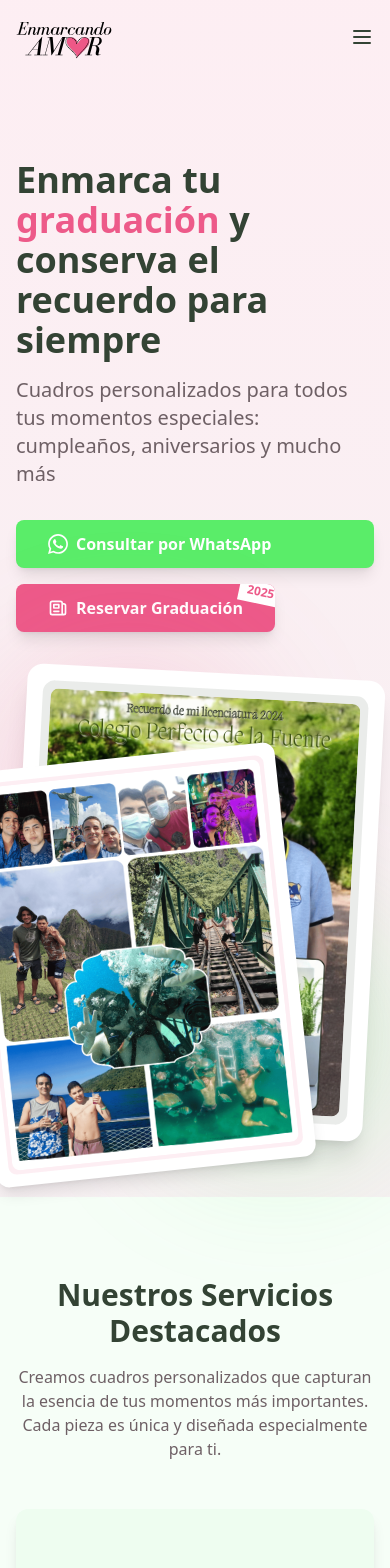
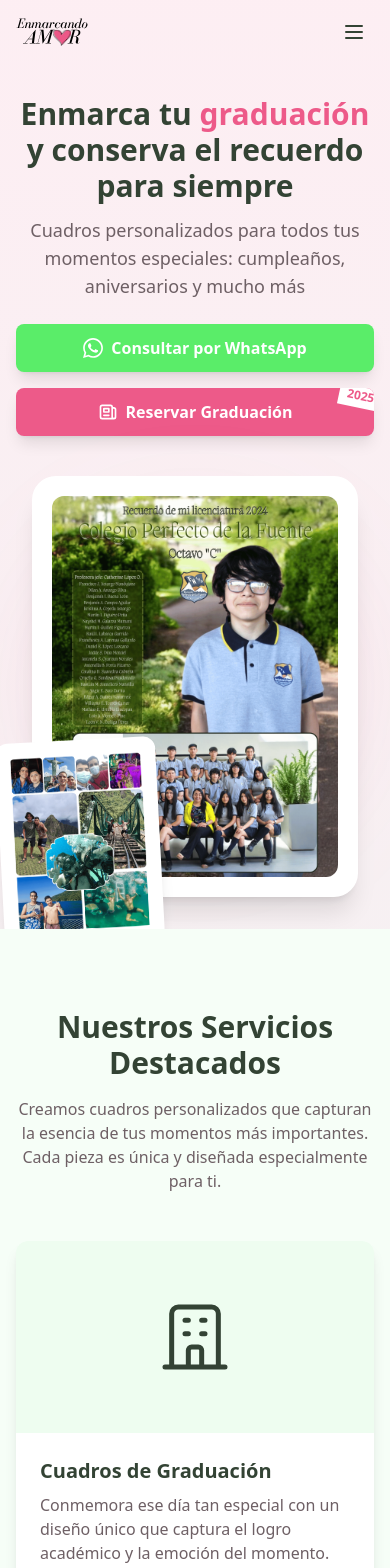
Before and after one commit to fMoyano90/enmarcandoamor, a React (Vite) app: page / in a window 390 px wide. Shown: the top 1568 px of the page. Built offline with nearby package versions, Linux system fonts and the light colour scheme.

Commit message:
Last images added and responsive improved

```diff
--- a/src/components/GallerySection.tsx
+++ b/src/components/GallerySection.tsx
@@ -6,9 +6,8 @@ import graduacionHorizontal3 from '../assets/graduacion-horizontal-3.png';
 
 import graduacionHorizontal1 from '../assets/graduacion-horizontal-1.png';
 import viajeHorizontal1 from '../assets/viaje-horizontal-1.png';
-import graduacionVertical1 from '../assets/graduacion-vertical-1.png';
-// import graduacionHorizontal1 from '../assets/graduacion-horizontal-1.png';
-// import graduacionHorizontal1 from '../assets/graduacion-horizontal-1.png';
+import amorHorizontal1 from '../assets/amor-horizontal-1.png';
+import familiaHorizontal1 from '../assets/familia-horizontal-1.png';
 
 // Definimos las imágenes de la galería
 const galleryImages = [
@@ -32,7 +31,7 @@ const galleryImages = [
   },
   {
     id: 4,
-    src: graduacionVertical1,
+    src: amorHorizontal1,
     alt: 'Cuadro especial día del amor',
     category: 'Amor'
   },
@@ -44,9 +43,9 @@ const galleryImages = [
   },
   {
     id: 6,
-    src: graduacionHorizontal2,
-    alt: 'Cuadro de graduación personalizado con fotos',
-    category: 'Graduación'
+    src: familiaHorizontal1,
+    alt: 'Cuadro de recuerdo familiar personalizado',
+    category: 'Familia'
   }
 ];
 
@@ -74,6 +73,7 @@ const GalleryImage = ({ src, alt, category, index, onClick }: GalleryImageProps)
           src={src}
           alt={alt}
           className="w-full h-full object-cover object-center"
+          loading="lazy"
         />
       </div>
       <div className="absolute inset-0 bg-gradient-to-t from-black/70 to-transparent opacity-0 group-hover:opacity-100 transition-opacity flex items-end p-4">
@@ -100,10 +100,10 @@ export const GallerySection = () => {
   };
 
   return (
-    <section id="galeria" className="py-20">
-      <div className="container mx-auto px-4">
+    <section id="galeria" className="py-20 overflow-x-hidden">
+      <div className="px-4 sm:px-6 md:px-8">
         <motion.div
-          className="text-center mb-12"
+          className="text-center mb-12 max-w-7xl mx-auto"
           initial={{ opacity: 0, y: 20 }}
           whileInView={{ opacity: 1, y: 0 }}
           transition={{ duration: 0.6 }}
@@ -115,7 +115,7 @@ export const GallerySection = () => {
           </p>
         </motion.div>
 
-        <div className="grid grid-cols-1 md:grid-cols-2 lg:grid-cols-3 gap-6">
+        <div className="grid grid-cols-1 md:grid-cols-2 lg:grid-cols-3 gap-6 max-w-7xl mx-auto">
           {galleryImages.map((image, index) => (
             <GalleryImage
               key={image.id}
@@ -142,6 +142,7 @@ export const GallerySection = () => {
                 src={galleryImages[currentImage].src}
                 alt={galleryImages[currentImage].alt}
                 className="max-h-[80vh] max-w-full mx-auto object-contain"
+                loading="lazy"
               />
               <div className="text-white text-center mt-4">
                 <p>{galleryImages[currentImage].alt}</p>
--- a/src/components/HeroSection.tsx
+++ b/src/components/HeroSection.tsx
@@ -13,9 +13,90 @@ export const HeroSection = () => {
   };
 
   return (
-    <section className="bg-gradient-to-b from-amor-rosa/10 to-amor-malva/10 min-h-[90vh] flex items-center pt-24">
-      <div className="container mx-auto px-4 py-16">
-        <div className="flex flex-col md:flex-row items-center justify-between gap-10">
+    <section className="bg-gradient-to-b from-amor-rosa/10 to-amor-malva/10 min-h-[90vh] flex items-center pt-16 md:pt-24 overflow-x-hidden">
+      <div className="container mx-auto px-4 py-8 md:py-16">
+        {/* Vista móvil */}
+        <div className="md:hidden">
+          <div className="mb-10">
+            <motion.div
+              className="w-full text-center"
+              initial={{ opacity: 0, x: -50 }}
+              animate={{ opacity: 1, x: 0 }}
+              transition={{ duration: 0.8 }}
+            >
+              <h1 className="text-3xl sm:text-4xl font-bold text-amor-verde-oscuro mb-3">
+                Enmarca tu <span className="text-amor-rosa">graduación</span> y conserva el recuerdo para siempre
+              </h1>
+              <h2 className="text-lg sm:text-xl text-amor-gris mb-6">
+                Cuadros personalizados para todos tus momentos especiales:
+                cumpleaños, aniversarios y mucho más
+              </h2>
+              <div className="flex flex-col gap-4 justify-center">
+                <motion.button
+                  className="w-full bg-amor-verde-claro hover:bg-amor-verde-medio text-white font-semibold py-3 px-6 rounded-lg shadow-lg flex items-center justify-center gap-2 transition-all"
+                  onClick={handleWhatsAppClick}
+                  whileHover={{ scale: 1.05 }}
+                  whileTap={{ scale: 0.95 }}
+                >
+                  <svg xmlns="http://www.w3.org/2000/svg" className="h-5 w-5" fill="currentColor" viewBox="0 0 24 24">
+                    <path d="M.057 24l1.687-6.163c-1.041-1.804-1.588-3.849-1.587-5.946.003-6.556 5.338-11.891 11.893-11.891 3.181.001 6.167 1.24 8.413 3.488 2.245 2.248 3.481 5.236 3.48 8.414-.003 6.557-5.338 11.892-11.893 11.892-1.99-.001-3.951-.5-5.688-1.448l-6.305 1.654zm6.597-3.807c1.676.995 3.276 1.591 5.392 1.592 5.448 0 9.886-4.434 9.889-9.885.002-5.462-4.415-9.89-9.881-9.892-5.452 0-9.887 4.434-9.889 9.884-.001 2.225.651 3.891 1.746 5.634l-.999 3.648 3.742-.981zm11.387-5.464c-.074-.124-.272-.198-.57-.347-.297-.149-1.758-.868-2.031-.967-.272-.099-.47-.149-.669.149-.198.297-.768.967-.941 1.165-.173.198-.347.223-.644.074-.297-.149-1.255-.462-2.39-1.475-.883-.788-1.48-1.761-1.653-2.059-.173-.297-.018-.458.13-.606.134-.133.297-.347.446-.521.151-.172.2-.296.3-.495.099-.198.05-.372-.025-.521-.075-.148-.669-1.611-.916-2.206-.242-.579-.487-.501-.669-.51l-.57-.01c-.198 0-.52.074-.792.372s-1.04 1.016-1.04 2.479 1.065 2.876 1.213 3.074c.149.198 2.095 3.2 5.076 4.487.709.306 1.263.489 1.694.626.712.226 1.36.194 1.872.118.571-.085 1.758-.719 2.006-1.413.248-.695.248-1.29.173-1.414z" />
+                  </svg>
+                  <span className="whitespace-nowrap">Consultar por WhatsApp</span>
+                </motion.button>
+
+                <Link to="/graduaciones" className="w-full">
+                  <motion.button
+                    className="w-full bg-amor-rosa hover:bg-amor-malva text-white font-semibold py-3 px-6 rounded-lg shadow-lg flex items-center justify-center gap-2 transition-all relative overflow-hidden group"
+                    whileHover={{ scale: 1.05 }}
+                    whileTap={{ scale: 0.95 }}
+                  >
+                    <span className="absolute top-0 right-0 bg-white text-amor-rosa text-xs font-bold px-2 py-1 rotate-12 translate-x-2 -translate-y-1">
+                      {currentYear}
+                    </span>
+                    <svg xmlns="http://www.w3.org/2000/svg" className="h-5 w-5" fill="none" viewBox="0 0 24 24" stroke="currentColor">
+                      <path strokeLinecap="round" strokeLinejoin="round" strokeWidth={2} d="M19 20H5a2 2 0 01-2-2V6a2 2 0 012-2h10a2 2 0 012 2v1m2 13a2 2 0 01-2-2V7m2 13a2 2 0 002-2V9a2 2 0 00-2-2h-2m-4-3H9M7 16h6M7 8h6v4H7V8z" />
+                    </svg>
+                    <span className="whitespace-nowrap">Reservar Graduación</span>
+                  </motion.button>
+                </Link>
+              </div>
+            </motion.div>
+          </div>
+
+          <div className="relative px-4">
+            <motion.div
+              className="w-full"
+              initial={{ opacity: 0, x: 50 }}
+              animate={{ opacity: 1, x: 0 }}
+              transition={{ duration: 0.8, delay: 0.2 }}
+            >
+              <div className="relative max-w-sm mx-auto">
+                <div className="absolute top-1/2 left-1/2 transform -translate-x-1/2 -translate-y-1/2 w-[300px] h-[300px] bg-amor-rosa/10 rounded-full filter blur-3xl z-0"></div>
+
+                <div className="relative bg-white p-5 rounded-3xl shadow-xl z-10">
+                  <img
+                    src={graduacionHorizontal2}
+                    alt="Cuadro de graduación personalizado"
+                    className="rounded-xl w-full h-auto"
+                    loading="lazy"
+                  />
+
+                  <div className="absolute -bottom-12 -left-8 bg-white p-3 rounded-xl shadow-lg transform -rotate-3 w-40 sm:w-44">
+                    <img
+                      src={viajeVertical1}
+                      alt="Cuadro de viaje personalizado"
+                      className="rounded-lg w-full h-auto"
+                      loading="lazy"
+                    />
+                  </div>
+                </div>
+              </div>
+            </motion.div>
+          </div>
+        </div>
+
+        {/* Vista desktop */}
+        <div className="hidden md:flex md:flex-row items-center justify-between gap-10">
           <motion.div
             className="md:w-1/2"
             initial={{ opacity: 0, x: -50 }}
@@ -74,6 +155,7 @@ export const HeroSection = () => {
                     src={graduacionHorizontal2}
                     alt="Cuadro de graduación personalizado"
                     className="rounded-lg object-cover w-full h-auto"
+                    loading="lazy"
                   />
                 </div>
               </div>
@@ -83,6 +165,7 @@ export const HeroSection = () => {
                     src={viajeVertical1}
                     alt="Cuadro de viaje personalizado"
                     className="rounded-lg object-cover w-72 h-auto"
+                    loading="lazy"
                   />
                 </div>
               </div>
--- a/src/components/Navbar.tsx
+++ b/src/components/Navbar.tsx
@@ -49,7 +49,7 @@ export const Navbar = () => {
       className={`fixed top-0 left-0 right-0 z-50 transition-all duration-300 ${
         isScrolled
           ? 'bg-white shadow-md py-2'
-          : 'bg-transparent py-4'
+          : 'bg-transparent py-3 md:py-4'
       }`}
     >
       <div className="container mx-auto px-4">
@@ -65,7 +65,7 @@ export const Navbar = () => {
               <img
                 src={logoSvg}
                 alt="Enmarcando Amor"
-                className="h-12 w-auto mr-2"
+                className="h-9 sm:h-10 md:h-12 w-auto mr-2"
               />
             </Link>
           </motion.div>
@@ -75,13 +75,13 @@ export const Navbar = () => {
             initial={{ opacity: 0, y: -10 }}
             animate={{ opacity: 1, y: 0 }}
             transition={{ duration: 0.5, delay: 0.1 }}
-            className="hidden md:flex items-center space-x-8"
+            className="hidden md:flex items-center md:space-x-4 lg:space-x-8"
           >
             {isGraduacionesPage ? (
               <>
                 <Link
                   to="/"
-                  className={`font-medium hover:text-amor-rosa transition-colors ${
+                  className={`text-sm lg:text-base font-medium hover:text-amor-rosa transition-colors ${
                     isScrolled ? 'text-amor-gris' : 'text-amor-verde-oscuro'
                   }`}
                 >
@@ -89,7 +89,7 @@ export const Navbar = () => {
                 </Link>
                 <a
                   onClick={() => handleLinkClick('precios')}
-                  className={`font-medium hover:text-amor-rosa transition-colors cursor-pointer ${
+                  className={`text-sm lg:text-base font-medium hover:text-amor-rosa transition-colors cursor-pointer ${
                     isScrolled ? 'text-amor-gris' : 'text-amor-verde-oscuro'
                   }`}
                 >
@@ -97,7 +97,7 @@ export const Navbar = () => {
                 </a>
                 <a
                   onClick={() => handleLinkClick('proceso')}
-                  className={`font-medium hover:text-amor-rosa transition-colors cursor-pointer ${
+                  className={`text-sm lg:text-base font-medium hover:text-amor-rosa transition-colors cursor-pointer ${
                     isScrolled ? 'text-amor-gris' : 'text-amor-verde-oscuro'
                   }`}
                 >
@@ -105,7 +105,7 @@ export const Navbar = () => {
                 </a>
                 <a
                   onClick={() => handleLinkClick('formulario')}
-                  className={`font-medium hover:text-amor-rosa transition-colors cursor-pointer ${
+                  className={`text-sm lg:text-base font-medium hover:text-amor-rosa transition-colors cursor-pointer ${
                     isScrolled ? 'text-amor-gris' : 'text-amor-verde-oscuro'
                   }`}
                 >
@@ -116,7 +116,7 @@ export const Navbar = () => {
               <>
                 <a
                   onClick={() => handleLinkClick('servicios')}
-                  className={`font-medium hover:text-amor-rosa transition-colors cursor-pointer ${
+                  className={`text-sm lg:text-base font-medium hover:text-amor-rosa transition-colors cursor-pointer ${
                     isScrolled ? 'text-amor-gris' : 'text-amor-verde-oscuro'
                   }`}
                 >
@@ -124,7 +124,7 @@ export const Navbar = () => {
                 </a>
                 <a
                   onClick={() => handleLinkClick('galeria')}
-                  className={`font-medium hover:text-amor-rosa transition-colors cursor-pointer ${
+                  className={`text-sm lg:text-base font-medium hover:text-amor-rosa transition-colors cursor-pointer ${
                     isScrolled ? 'text-amor-gris' : 'text-amor-verde-oscuro'
                   }`}
                 >
@@ -132,7 +132,7 @@ export const Navbar = () => {
                 </a>
                 <a
                   onClick={() => handleLinkClick('beneficios')}
-                  className={`font-medium hover:text-amor-rosa transition-colors cursor-pointer ${
+                  className={`text-sm lg:text-base font-medium hover:text-amor-rosa transition-colors cursor-pointer ${
                     isScrolled ? 'text-amor-gris' : 'text-amor-verde-oscuro'
                   }`}
                 >
@@ -140,7 +140,7 @@ export const Navbar = () => {
                 </a>
                 <a
                   onClick={() => handleLinkClick('testimonios')}
-                  className={`font-medium hover:text-amor-rosa transition-colors cursor-pointer ${
+                  className={`text-sm lg:text-base font-medium hover:text-amor-rosa transition-colors cursor-pointer ${
                     isScrolled ? 'text-amor-gris' : 'text-amor-verde-oscuro'
                   }`}
                 >
@@ -148,7 +148,7 @@ export const Navbar = () => {
                 </a>
                 <Link
                   to="/graduaciones"
-                  className="font-medium text-white bg-amor-rosa hover:bg-amor-malva px-4 py-1.5 rounded-full transition-colors animate-pulse"
+                  className="text-sm lg:text-base font-medium text-white bg-amor-rosa hover:bg-amor-malva px-3 md:px-4 py-1 md:py-1.5 rounded-full transition-colors animate-pulse"
                 >
                   Graduaciones {currentYear}
                 </Link>
@@ -165,9 +165,9 @@ export const Navbar = () => {
           >
             <button
               onClick={handleWhatsAppClick}
-              className="bg-amor-rosa hover:bg-amor-malva text-white font-medium py-2 px-4 rounded-lg flex items-center space-x-2 transition-colors"
+              className="bg-amor-rosa hover:bg-amor-malva text-white text-sm lg:text-base font-medium py-1.5 md:py-2 px-3 md:px-4 rounded-lg flex items-center space-x-2 transition-colors"
             >
-              <svg className="w-5 h-5" fill="currentColor" viewBox="0 0 24 24" xmlns="http://www.w3.org/2000/svg">
+              <svg className="w-4 h-4 lg:w-5 lg:h-5" fill="currentColor" viewBox="0 0 24 24" xmlns="http://www.w3.org/2000/svg">
                 <path d="M17.472 14.382c-.297-.149-1.758-.867-2.03-.967-.273-.099-.471-.148-.67.15-.197.297-.767.966-.94 1.164-.173.199-.347.223-.644.075-.297-.15-1.255-.463-2.39-1.475-.883-.788-1.48-1.761-1.653-2.059-.173-.297-.018-.458.13-.606.134-.133.298-.347.446-.52.149-.174.198-.298.297-.497.1-.198.05-.371-.025-.52-.075-.149-.669-1.612-.916-2.207-.242-.579-.487-.5-.669-.51-.173-.008-.371-.01-.57-.01-.198 0-.52.074-.792.372-.272.297-1.04 1.016-1.04 2.479 0 1.462 1.065 2.875 1.213 3.074.149.198 2.096 3.2 5.077 4.487.709.306 1.262.489 1.694.625.712.227 1.36.195 1.871.118.571-.085 1.758-.719 2.006-1.413.248-.694.248-1.289.173-1.413-.074-.124-.272-.198-.57-.347m-5.421 7.403h-.004a9.87 9.87 0 01-5.031-1.378l-.361-.214-3.741.982.998-3.648-.235-.374a9.86 9.86 0 01-1.51-5.26c.001-5.45 4.436-9.884 9.888-9.884 2.64 0 5.122 1.03 6.988 2.898a9.825 9.825 0 012.893 6.994c-.003 5.45-4.437 9.884-9.885 9.884m8.413-18.297A11.815 11.815 0 0012.05 0C5.495 0 .16 5.335.157 11.892c0 2.096.547 4.142 1.588 5.945L.057 24l6.305-1.654a11.882 11.882 0 005.683 1.448h.005c6.554 0 11.89-5.335 11.893-11.893a11.821 11.821 0 00-3.48-8.413z"/>
               </svg>
               <span>Contactar</span>
@@ -178,7 +178,7 @@ export const Navbar = () => {
           <div className="md:hidden">
             <button
               onClick={() => setIsOpen(!isOpen)}
-              className={`focus:outline-none ${isScrolled ? 'text-amor-verde-oscuro' : 'text-amor-verde-oscuro'}`}
+              className={`focus:outline-none p-2 ${isScrolled ? 'text-amor-verde-oscuro' : 'text-amor-verde-oscuro'}`}
               aria-label="Menú"
             >
               {isOpen ? (
@@ -206,7 +206,7 @@ export const Navbar = () => {
             className="md:hidden bg-white shadow-lg"
           >
             <div className="container mx-auto px-4 py-4">
-              <div className="flex flex-col space-y-4">
+              <div className="flex flex-col space-y-3">
                 {isGraduacionesPage ? (
                   <>
                     <Link
@@ -261,18 +261,24 @@ export const Navbar = () => {
                     >
                       Testimonios
                     </a>
+                    <div className="pt-2">
                       <Link
                         to="/graduaciones"
-                      className="font-medium text-amor-rosa hover:text-amor-malva transition-colors"
                         onClick={() => setIsOpen(false)}
+                        className="inline-block font-medium text-white bg-amor-rosa hover:bg-amor-malva px-4 py-1.5 rounded-full transition-colors animate-pulse"
                       >
-                      🎓 Graduaciones {currentYear}
+                        Graduaciones {currentYear}
                       </Link>
+                    </div>
                   </>
                 )}
+                <div className="pt-2 mt-2 border-t border-gray-100">
                   <button
-                  onClick={handleWhatsAppClick}
-                  className="bg-amor-rosa hover:bg-amor-malva text-white font-medium py-2 px-4 rounded-lg flex items-center justify-center space-x-2 transition-colors w-full"
+                    onClick={() => {
+                      handleWhatsAppClick();
+                      setIsOpen(false);
+                    }}
+                    className="bg-amor-verde-claro hover:bg-amor-verde-medio text-white font-medium py-2 px-4 rounded-lg flex items-center space-x-2 transition-colors"
                   >
                     <svg className="w-5 h-5" fill="currentColor" viewBox="0 0 24 24" xmlns="http://www.w3.org/2000/svg">
                       <path d="M17.472 14.382c-.297-.149-1.758-.867-2.03-.967-.273-.099-.471-.148-.67.15-.197.297-.767.966-.94 1.164-.173.199-.347.223-.644.075-.297-.15-1.255-.463-2.39-1.475-.883-.788-1.48-1.761-1.653-2.059-.173-.297-.018-.458.13-.606.134-.133.298-.347.446-.52.149-.174.198-.298.297-.497.1-.198.05-.371-.025-.52-.075-.149-.669-1.612-.916-2.207-.242-.579-.487-.5-.669-.51-.173-.008-.371-.01-.57-.01-.198 0-.52.074-.792.372-.272.297-1.04 1.016-1.04 2.479 0 1.462 1.065 2.875 1.213 3.074.149.198 2.096 3.2 5.077 4.487.709.306 1.262.489 1.694.625.712.227 1.36.195 1.871.118.571-.085 1.758-.719 2.006-1.413.248-.694.248-1.289.173-1.413-.074-.124-.272-.198-.57-.347m-5.421 7.403h-.004a9.87 9.87 0 01-5.031-1.378l-.361-.214-3.741.982.998-3.648-.235-.374a9.86 9.86 0 01-1.51-5.26c.001-5.45 4.436-9.884 9.888-9.884 2.64 0 5.122 1.03 6.988 2.898a9.825 9.825 0 012.893 6.994c-.003 5.45-4.437 9.884-9.885 9.884m8.413-18.297A11.815 11.815 0 0012.05 0C5.495 0 .16 5.335.157 11.892c0 2.096.547 4.142 1.588 5.945L.057 24l6.305-1.654a11.882 11.882 0 005.683 1.448h.005c6.554 0 11.89-5.335 11.893-11.893a11.821 11.821 0 00-3.48-8.413z"/>
@@ -281,6 +287,7 @@ export const Navbar = () => {
                   </button>
                 </div>
               </div>
+            </div>
           </motion.div>
         )}
       </AnimatePresence>
--- a/src/pages/HomePage.tsx
+++ b/src/pages/HomePage.tsx
@@ -9,7 +9,7 @@ import { Footer } from '../components/Footer';
 
 export const HomePage = () => {
   return (
-    <main className="min-h-screen bg-white">
+    <main className="min-h-screen bg-white overflow-x-hidden">
       <Navbar />
       <HeroSection />
       <ServicesSection />
```
Also changed, not shown: src/components/BenefitsSection.tsx (+5 -4 lines), src/components/CtaSection.tsx (+4 -4 lines), src/components/Footer.tsx (+29 -24 lines), src/components/ServicesSection.tsx (+4 -4 lines), src/components/TestimonialsSection.tsx (+4 -3 lines), src/pages/GraduacionesPage.tsx (+6 -6 lines), src/assets/familia-horizontal-1.png (added), 1 other file (tests, documents, lock files or other folders). Lines whose indentation alone changed are shown as unchanged.
